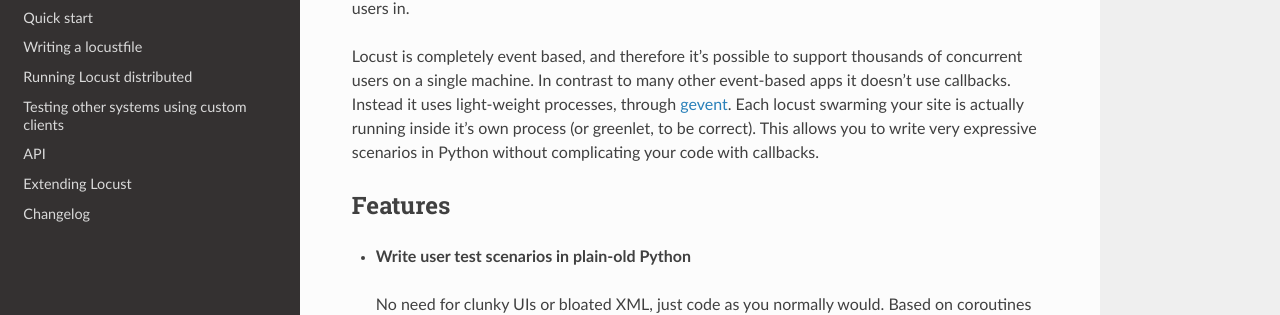
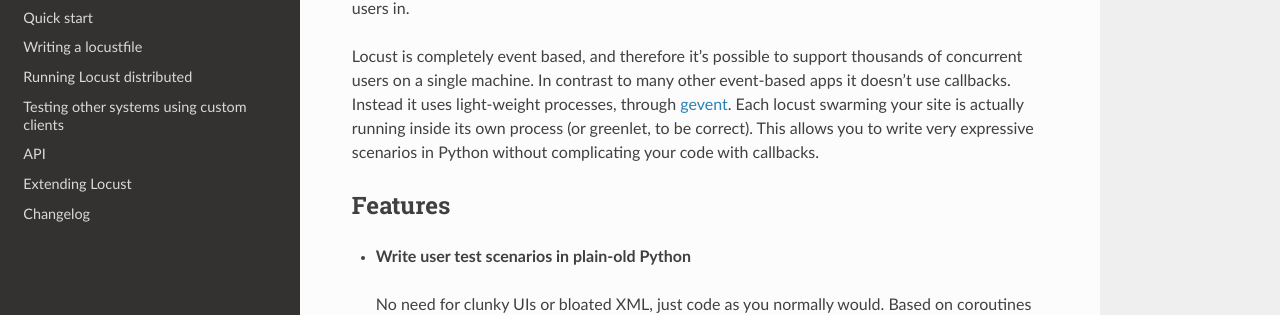
Before and after one commit to locustio/locust, a Sphinx documentation site: the page built from docs/what-is-locust.rst, in a window 1280 px wide and 900 px high. Shown: the part 307-622 px from the top of the window. Built offline with Sphinx 7.4.7 and the Read the Docs theme 2.0.0, drawn with Linux system fonts in a browser that asks for light colours.

Commit message:
Removing apostrophe from possessive its.

```diff
--- a/docs/testing-other-systems.rst
+++ b/docs/testing-other-systems.rst
@@ -2,7 +2,7 @@
 Testing other systems using custom clients
 ===========================================
 
-Locust was built with HTTP as it's main target. However, it can easily be extended to load test
+Locust was built with HTTP as its main target. However, it can easily be extended to load test
 any request/response based system, by writing a custom client that triggers
 :py:attr:`request_success <locust.events.request_success>` and
 :py:attr:`request_failure <locust.events.request_failure>` events.
@@ -16,10 +16,10 @@
 .. literalinclude:: ../examples/custom_xmlrpc_client/xmlrpc_locustfile.py
 
 If you've written Locust tests before, you'll recognize the class called *ApiUser* which is a normal
-Locust class that has a *TaskSet* class with *tasks* in it's *task_set* attribute. However, the *ApiUser*
+Locust class that has a *TaskSet* class with *tasks* in its *task_set* attribute. However, the *ApiUser*
 inherits from *XmlRpcLocust* that you can see right above ApiUser. The *XmlRpcLocust* class provides an
 instance of XmlRpcClient under the *client* attribute. The *XmlRpcClient* is a wrapper around the standard
-library's :py:class:`xmlrpclib.ServerProxy`. It  basically just proxies the function calls, but with the
+library's :py:class:`xmlrpclib.ServerProxy`. It basically just proxies the function calls, but with the
 important addition of firing :py:attr:`locust.events.request_success` and :py:attr:`locust.events.request_failure`
 events, which will make all calls reported in Locust's statistics.
 
--- a/docs/what-is-locust.rst
+++ b/docs/what-is-locust.rst
@@ -14,7 +14,7 @@
 Locust is completely event based, and therefore it's possible to support thousands of concurrent
 users on a single machine. In contrast to many other event-based apps it doesn't use callbacks.
 Instead it uses light-weight processes, through `gevent <http://www.gevent.org/>`_. Each locust
-swarming your site is actually running inside it's own process (or greenlet, to be correct). This
+swarming your site is actually running inside its own process (or greenlet, to be correct). This
 allows you to write very expressive scenarios in Python without complicating your code with callbacks.
 
 
```
Also changed, not shown: README.md (+1 -1 lines), 2 other files.
